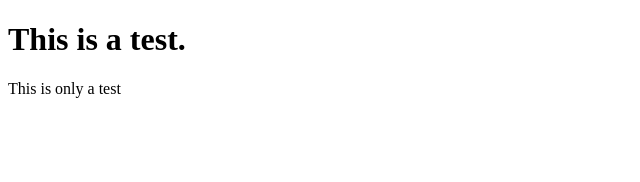
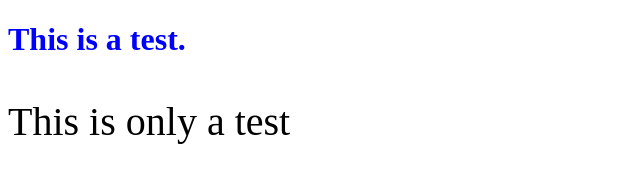
Before and after one commit to bearkeithley/bearkeithley.github.io, a plain HTML site: page index.html in a window 1280 px wide. Shown: the whole page, without its empty margins (0-640 px from the left). Drawn offline with Linux system fonts and the light colour scheme.

Commit message:
Update index.html

```diff
--- a/index.html
+++ b/index.html
@@ -1,7 +1,8 @@
 <!DOCTYPE html>
 <html>
 <head>
-<title>Test</title
+  <title>Test</title>
+  <link href="style.css" type="text/css" rel="stylesheet">
 </head>
 <body>
 <h1>This is a test.</h1>
```
